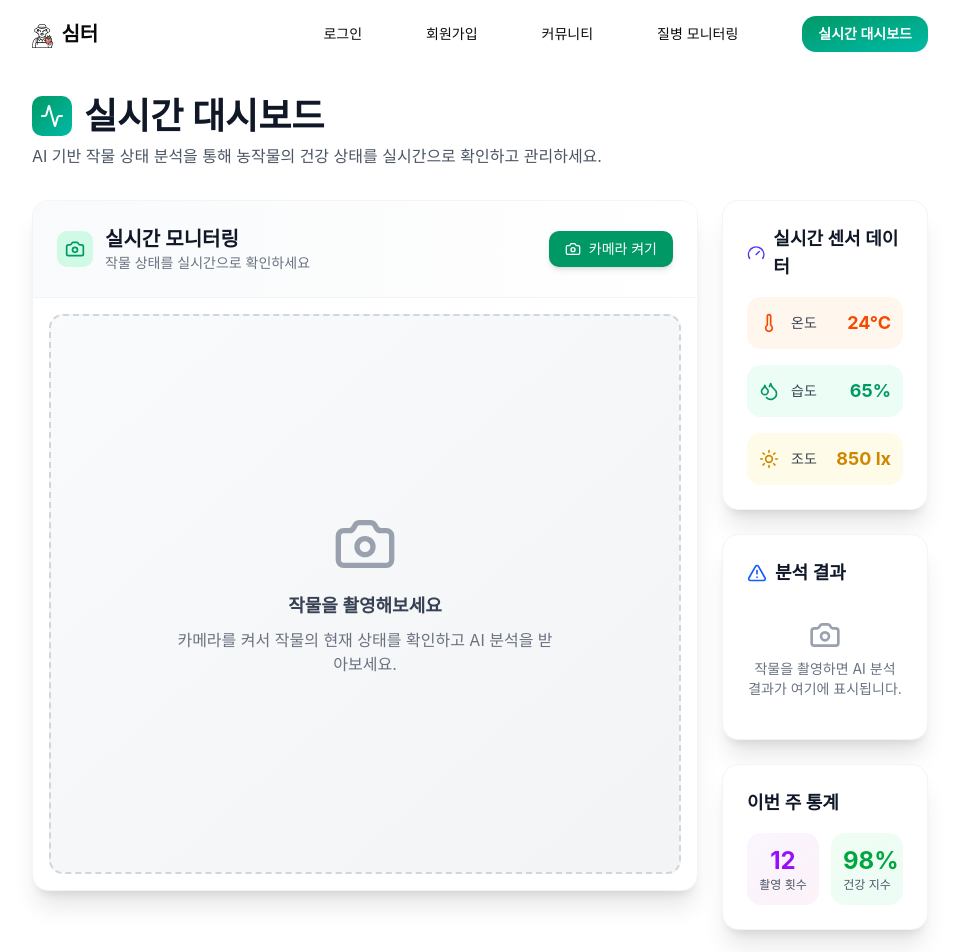
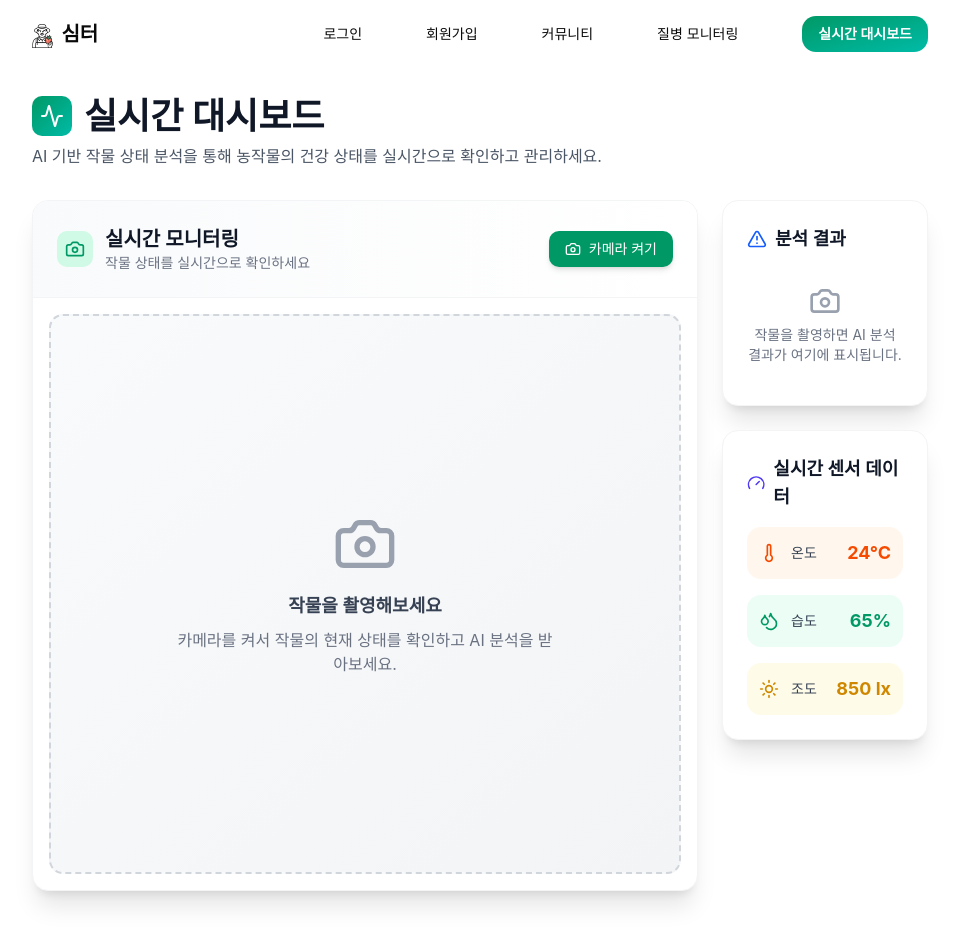
Before and after one commit to hoony6134/shimter-fe, a React (Vite) app: page /live in a window 1280 px wide. Shown: the top 952 px of the page, without its empty margins (160-1119 px from the left). Built offline with nearby package versions, Linux system fonts and the light colour scheme; no server answers.

Commit message:
design: live dashboard

```diff
--- a/src/pages/live/live-index.tsx
+++ b/src/pages/live/live-index.tsx
@@ -268,47 +268,6 @@ function Live() {
           {/* 사이드바 정보 */}
           <div className="space-y-6">
             {/* 센서 데이터 */}
-            <div className="bg-white rounded-2xl shadow-xl border border-gray-100 p-6">
-              <h3 className="text-lg font-semibold text-gray-900 mb-4 flex items-center gap-2">
-                <Gauge size={20} className="text-indigo-600" />
-                실시간 센서 데이터
-              </h3>
-              <div className="space-y-4">
-                <div className="flex items-center justify-between p-3 bg-orange-50 rounded-xl">
-                  <div className="flex items-center gap-3">
-                    <Thermometer className="text-orange-600" size={20} />
-                    <span className="text-sm font-medium text-gray-700">
-                      온도
-                    </span>
-                  </div>
-                  <span className="text-lg font-bold text-orange-600">
-                    24°C
-                  </span>
-                </div>
-                <div className="flex items-center justify-between p-3 bg-emerald-50 rounded-xl">
-                  <div className="flex items-center gap-3">
-                    <Droplets className="text-emerald-600" size={20} />
-                    <span className="text-sm font-medium text-gray-700">
-                      습도
-                    </span>
-                  </div>
-                  <span className="text-lg font-bold text-emerald-600">
-                    65%
-                  </span>
-                </div>
-                <div className="flex items-center justify-between p-3 bg-yellow-50 rounded-xl">
-                  <div className="flex items-center gap-3">
-                    <Sun className="text-yellow-600" size={20} />
-                    <span className="text-sm font-medium text-gray-700">
-                      조도
-                    </span>
-                  </div>
-                  <span className="text-lg font-bold text-yellow-600">
-                    850 lx
-                  </span>
-                </div>
-              </div>
-            </div>
 
             {/* 분석 결과 */}
             <div className="bg-white rounded-2xl shadow-xl border border-gray-100 p-6">
@@ -366,19 +325,44 @@ function Live() {
               )}
             </div>
 
-            {/* 통계 */}
             <div className="bg-white rounded-2xl shadow-xl border border-gray-100 p-6">
-              <h3 className="text-lg font-semibold text-gray-900 mb-4">
-                이번 주 통계
+              <h3 className="text-lg font-semibold text-gray-900 mb-4 flex items-center gap-2">
+                <Gauge size={20} className="text-indigo-600" />
+                실시간 센서 데이터
               </h3>
-              <div className="grid grid-cols-2 gap-3">
-                <div className="text-center p-3 bg-gradient-to-br from-purple-50 to-pink-50 rounded-xl">
-                  <p className="text-2xl font-bold text-purple-600">12</p>
-                  <p className="text-xs text-gray-600">촬영 횟수</p>
+              <div className="space-y-4">
+                <div className="flex items-center justify-between p-3 bg-orange-50 rounded-xl">
+                  <div className="flex items-center gap-3">
+                    <Thermometer className="text-orange-600" size={20} />
+                    <span className="text-sm font-medium text-gray-700">
+                      온도
+                    </span>
+                  </div>
+                  <span className="text-lg font-bold text-orange-600">
+                    24°C
+                  </span>
                 </div>
-                <div className="text-center p-3 bg-gradient-to-br from-green-50 to-emerald-50 rounded-xl">
-                  <p className="text-2xl font-bold text-green-600">98%</p>
-                  <p className="text-xs text-gray-600">건강 지수</p>
+                <div className="flex items-center justify-between p-3 bg-emerald-50 rounded-xl">
+                  <div className="flex items-center gap-3">
+                    <Droplets className="text-emerald-600" size={20} />
+                    <span className="text-sm font-medium text-gray-700">
+                      습도
+                    </span>
+                  </div>
+                  <span className="text-lg font-bold text-emerald-600">
+                    65%
+                  </span>
+                </div>
+                <div className="flex items-center justify-between p-3 bg-yellow-50 rounded-xl">
+                  <div className="flex items-center gap-3">
+                    <Sun className="text-yellow-600" size={20} />
+                    <span className="text-sm font-medium text-gray-700">
+                      조도
+                    </span>
+                  </div>
+                  <span className="text-lg font-bold text-yellow-600">
+                    850 lx
+                  </span>
                 </div>
               </div>
             </div>
```
